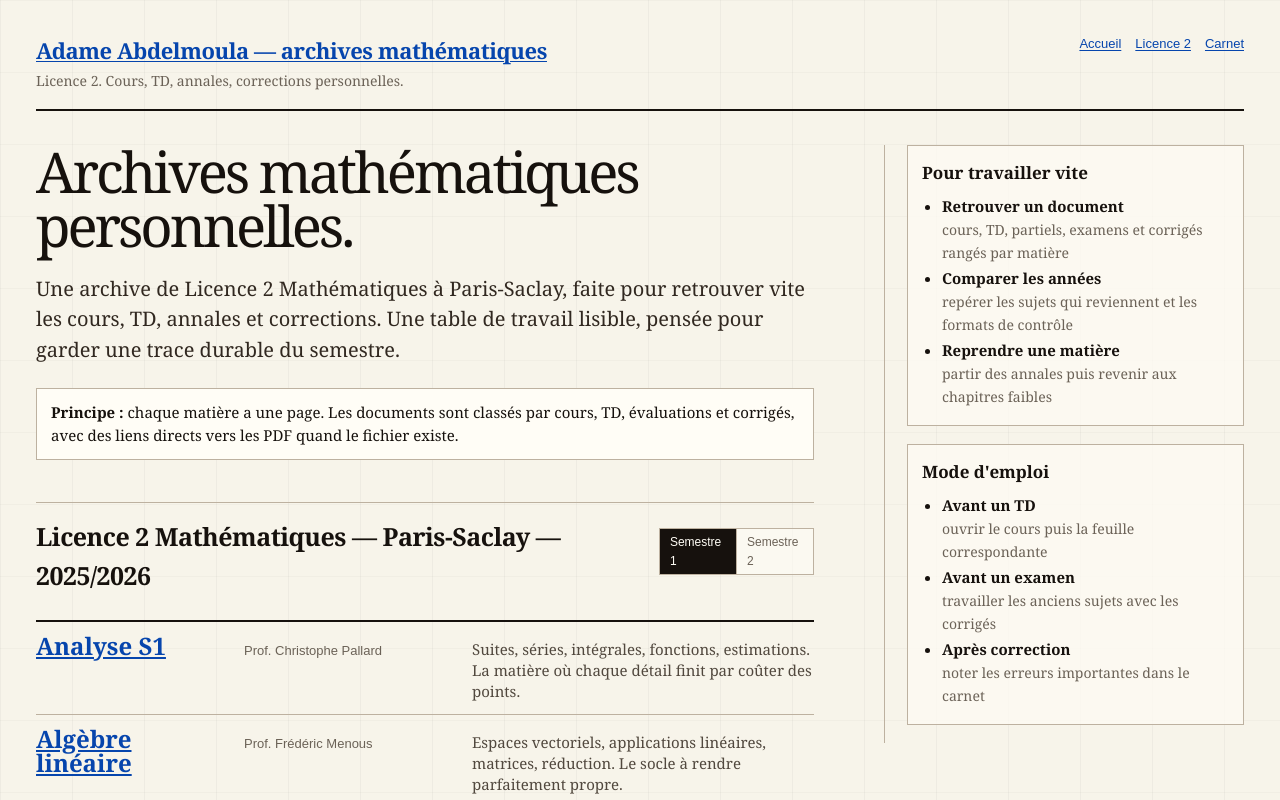
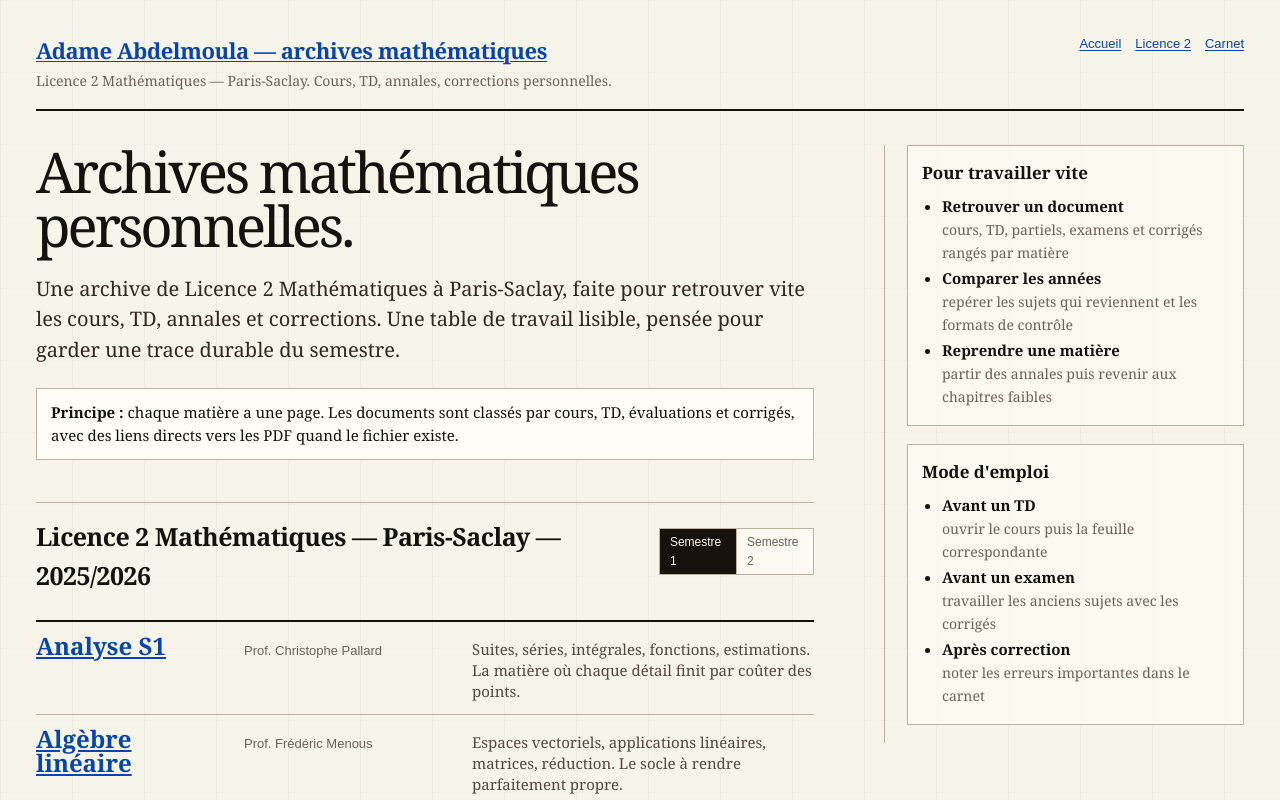
Before and after one commit to Grimm02938/l2-maths, an Astro site: page / in a window 1280 px wide. Shown: the top 800 px of the page. Built offline with nearby package versions, Linux system fonts and the light colour scheme; Astro itself is replaced by a stand-in of ours.

Commit message:
Add favicon and Paris Saclay header

```diff
--- a/src/layouts/Base.astro
+++ b/src/layouts/Base.astro
@@ -17,6 +17,7 @@ const {
     <meta charset="UTF-8" />
     <meta name="viewport" content="width=device-width, initial-scale=1.0" />
     <meta name="description" content={description} />
+    <link rel="icon" type="image/svg+xml" href="/favicon.svg" />
     <title>{title}</title>
   </head>
   <body>
@@ -24,7 +25,7 @@ const {
       <header class="topbar">
         <div class="identity">
           <h1><a href="/">Adame Abdelmoula — archives mathématiques</a></h1>
-          <p>Licence 2. Cours, TD, annales, corrections personnelles.</p>
+          <p>Licence 2 Mathématiques — Paris-Saclay. Cours, TD, annales, corrections personnelles.</p>
         </div>
         <nav class="nav" aria-label="Navigation principale">
           <a href="/">Accueil</a>
```
